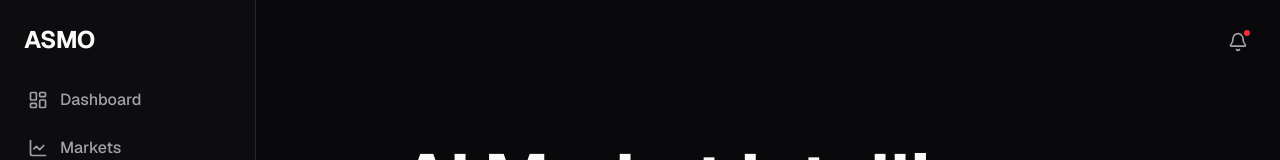
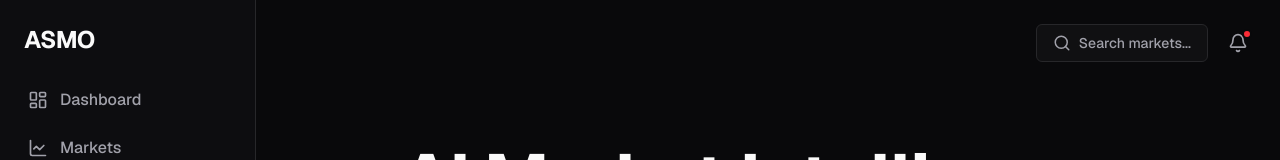
Before and after one commit to VelovsHQ/ASMO, a Next.js app in the folder frontend/: page / in a window 1280 px wide. Shown: the top 160 px of the page. Built offline with nearby package versions, Linux system fonts and the light colour scheme.

Commit message:
Revert "Remove search button from top navigation"
This reverts commit 1899b17ed7788af6f81bdcf1329b6acc95443c3b.

```diff
--- a/frontend/src/app/layout.tsx
+++ b/frontend/src/app/layout.tsx
@@ -6,6 +6,7 @@ import Link from "next/link";
 import SignupPrompt from "@/components/SignupPrompt";
 import CopilotChat from "@/components/CopilotChat";
 import NotificationDropdown from "@/components/NotificationDropdown";
+import GlobalSearch from "@/components/GlobalSearch";
 import SidebarSearchButton from "@/components/SidebarSearchButton";
 import ThemeProvider from "@/components/ThemeProvider";
 
@@ -73,6 +74,7 @@ export default function RootLayout({
           <main className="flex-1 relative h-full overflow-y-auto">
             {/* Global Top Nav Elements */}
             <div className="absolute top-6 right-6 z-40 flex items-center gap-3">
+              <GlobalSearch />
               <NotificationDropdown />
             </div>
 
```
